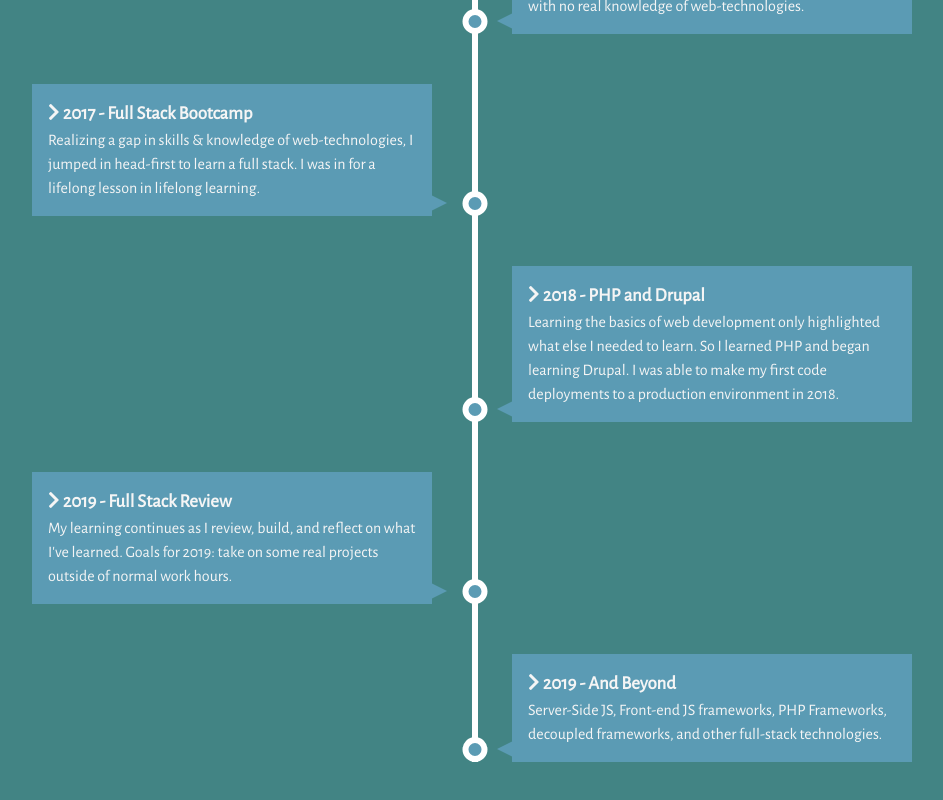
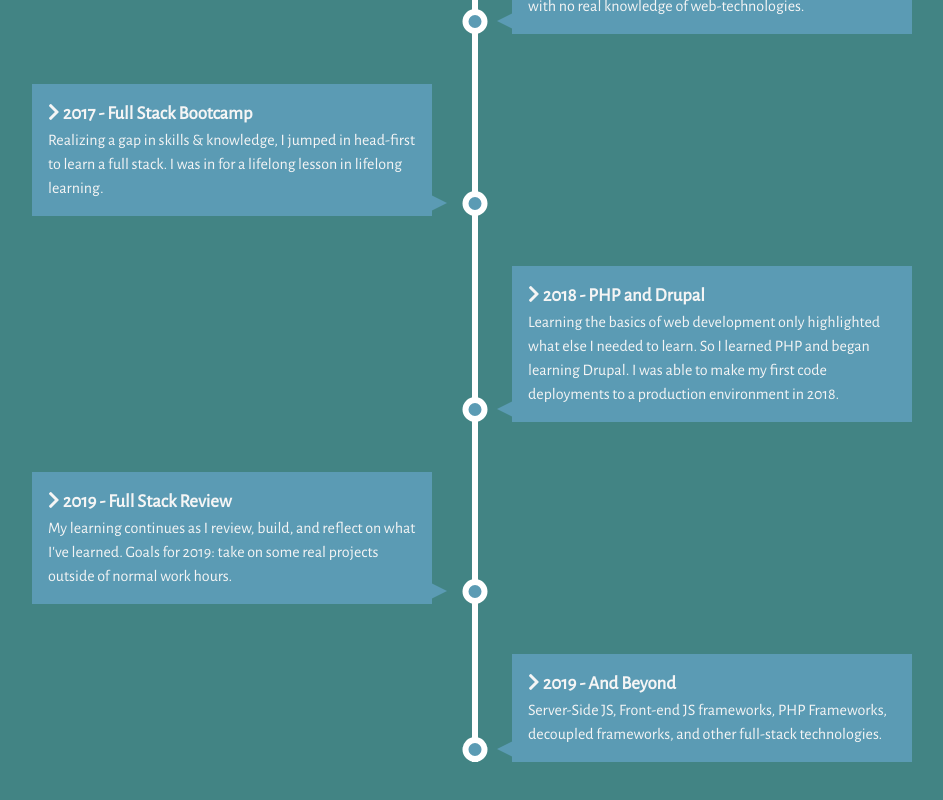
Before and after one commit to edgeq/front-end-micro-projects, a plain HTML site: page skills-timeline/index.html in a window 1280 px wide. Shown: the part 778-1578 px from the top of the page, without its empty margins (165-1108 px from the left). Drawn offline with nearby package versions, Linux system fonts and the light colour scheme.

Commit message:
even more copy edits

```diff
--- a/skills-timeline/index.html
+++ b/skills-timeline/index.html
@@ -51,7 +51,7 @@
                     <h3>
                         <i class="fas fa-chevron-right"></i> 2017 - Full Stack Bootcamp
                     </h3>
-                    <p>Realizing a gap in skills & knowledge of web-technologies, I jumped in head-first to learn a full stack. I was in for a lifelong lesson in lifelong learning.
+                    <p>Realizing a gap in skills & knowledge, I jumped in head-first to learn a full stack. I was in for a lifelong lesson in lifelong learning.
                     </p>
                 </div>
             </li>
```
